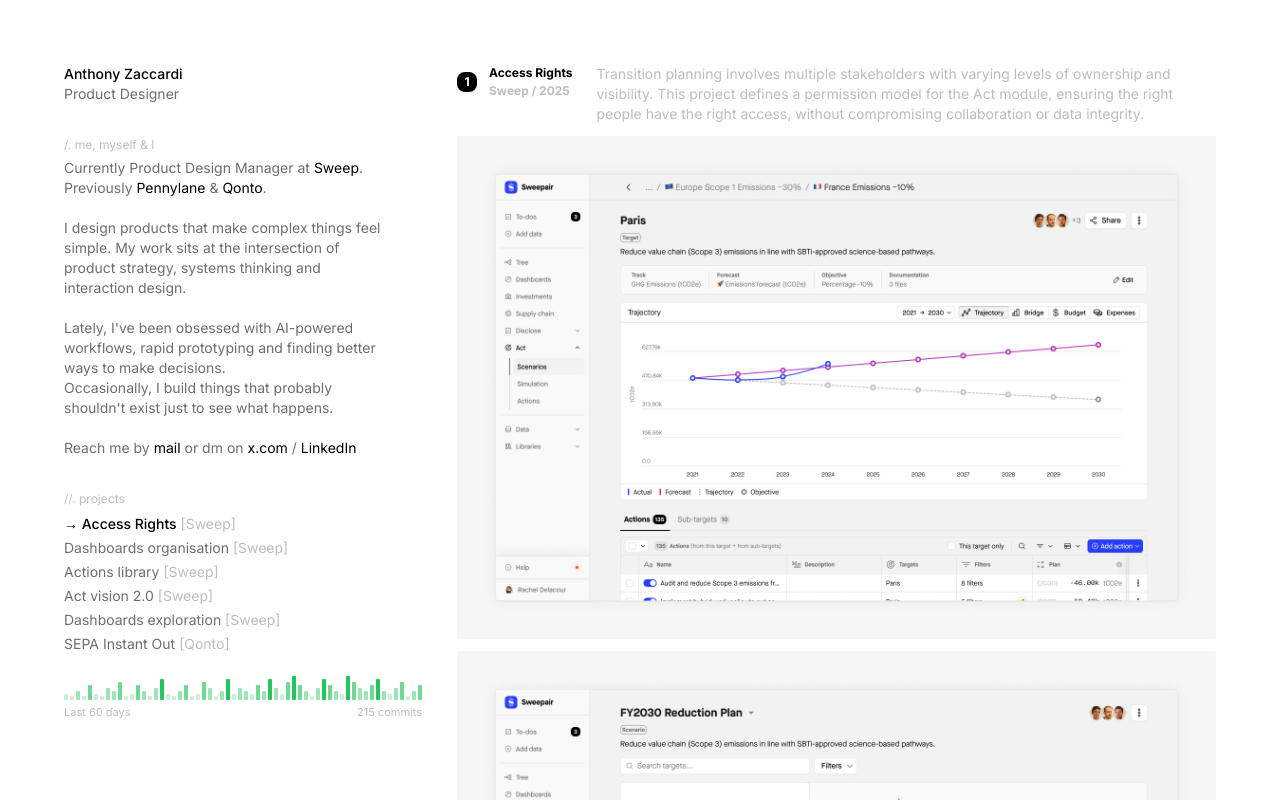
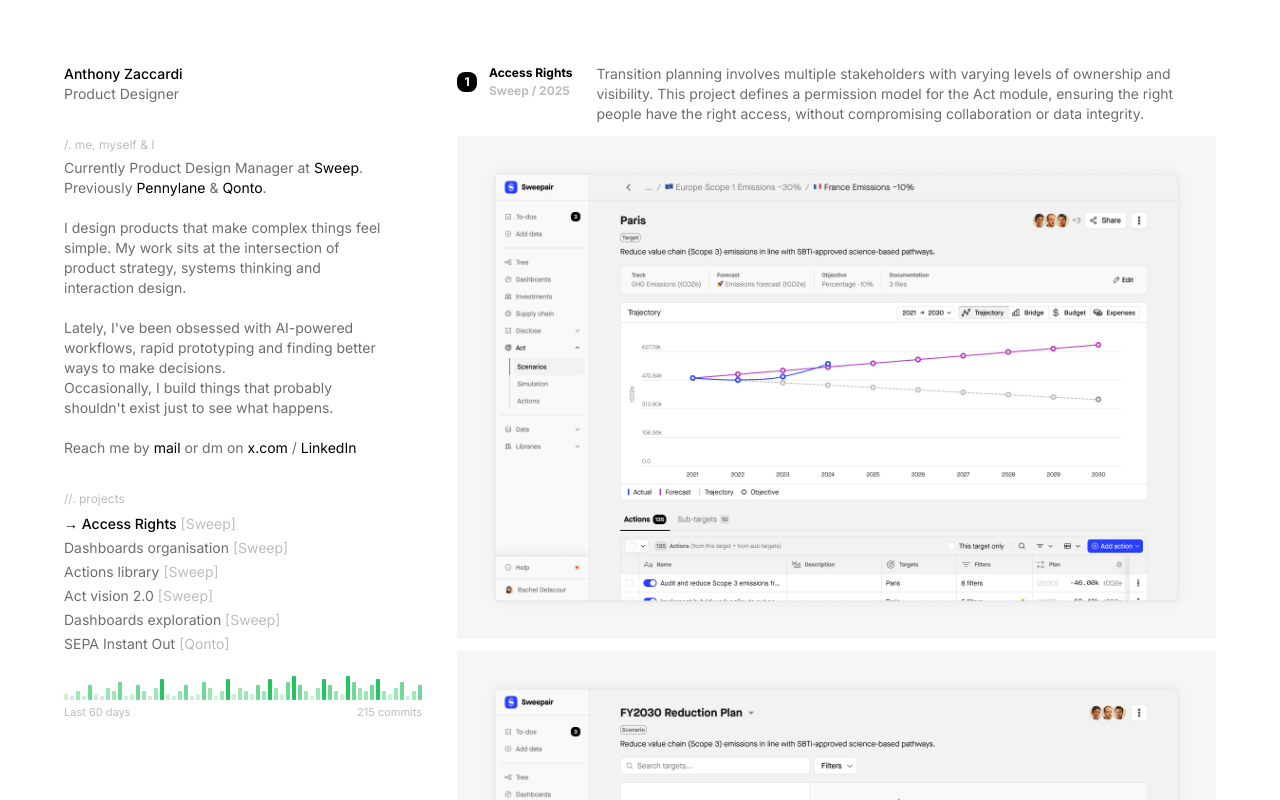
Before and after one commit to anthonyzaccardi/folio-2026, a Next.js app: page / in a window 1280 px wide. Built offline with nearby package versions, Linux system fonts and the light colour scheme; no server answers.

Commit message:
style: description color #6E6E6E

```diff
--- a/components/ProjectSection.tsx
+++ b/components/ProjectSection.tsx
@@ -51,7 +51,7 @@
           </div>
         </div>
         {project.description && (
-          <p style={{ fontSize: 14, lineHeight: '20px', color: '#BDBDBD', flex: 1, maxWidth: 624 }}>
+          <p style={{ fontSize: 14, lineHeight: '20px', color: '#6E6E6E', flex: 1, maxWidth: 624 }}>
             {project.description}
           </p>
         )}
```
